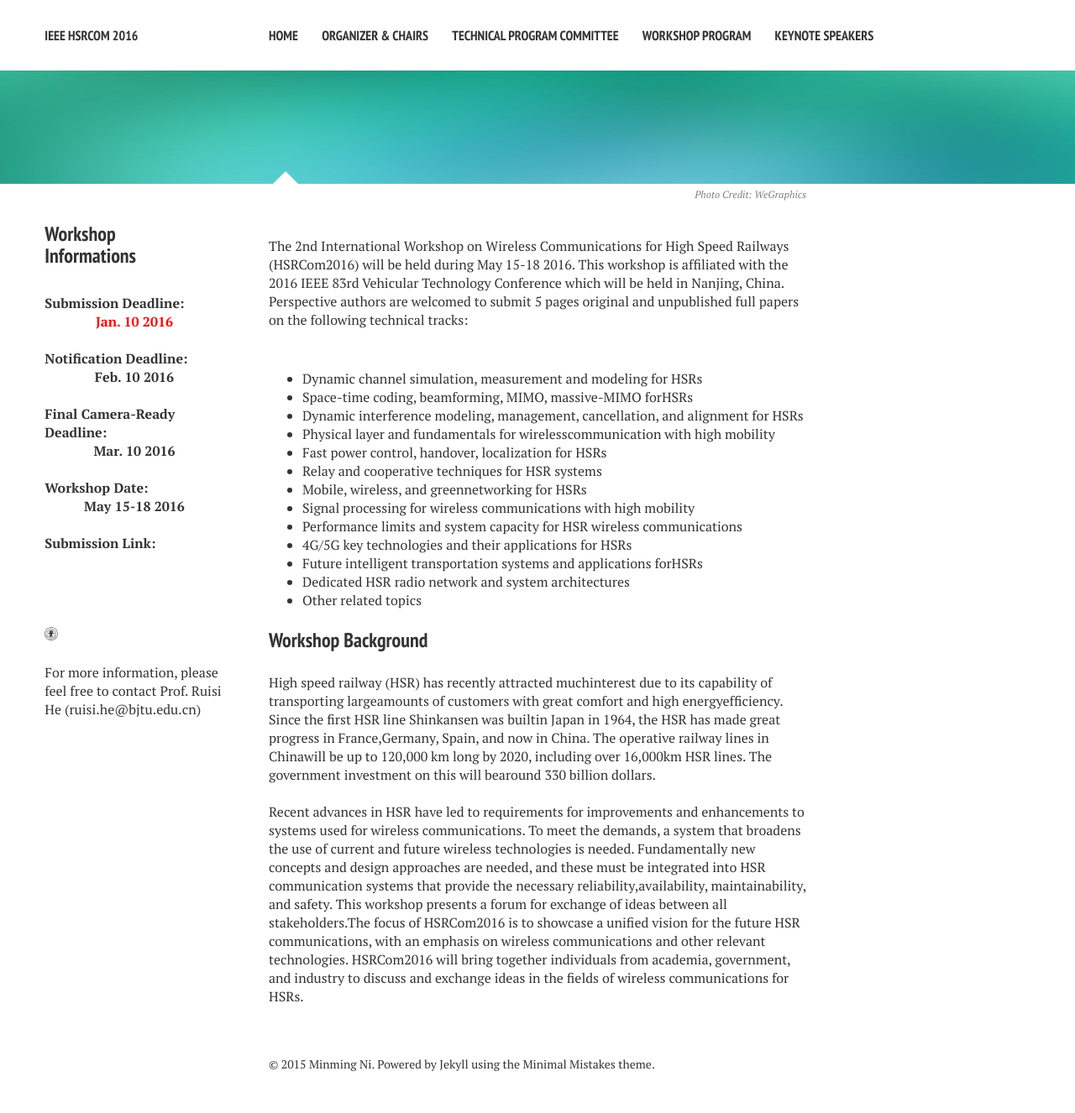
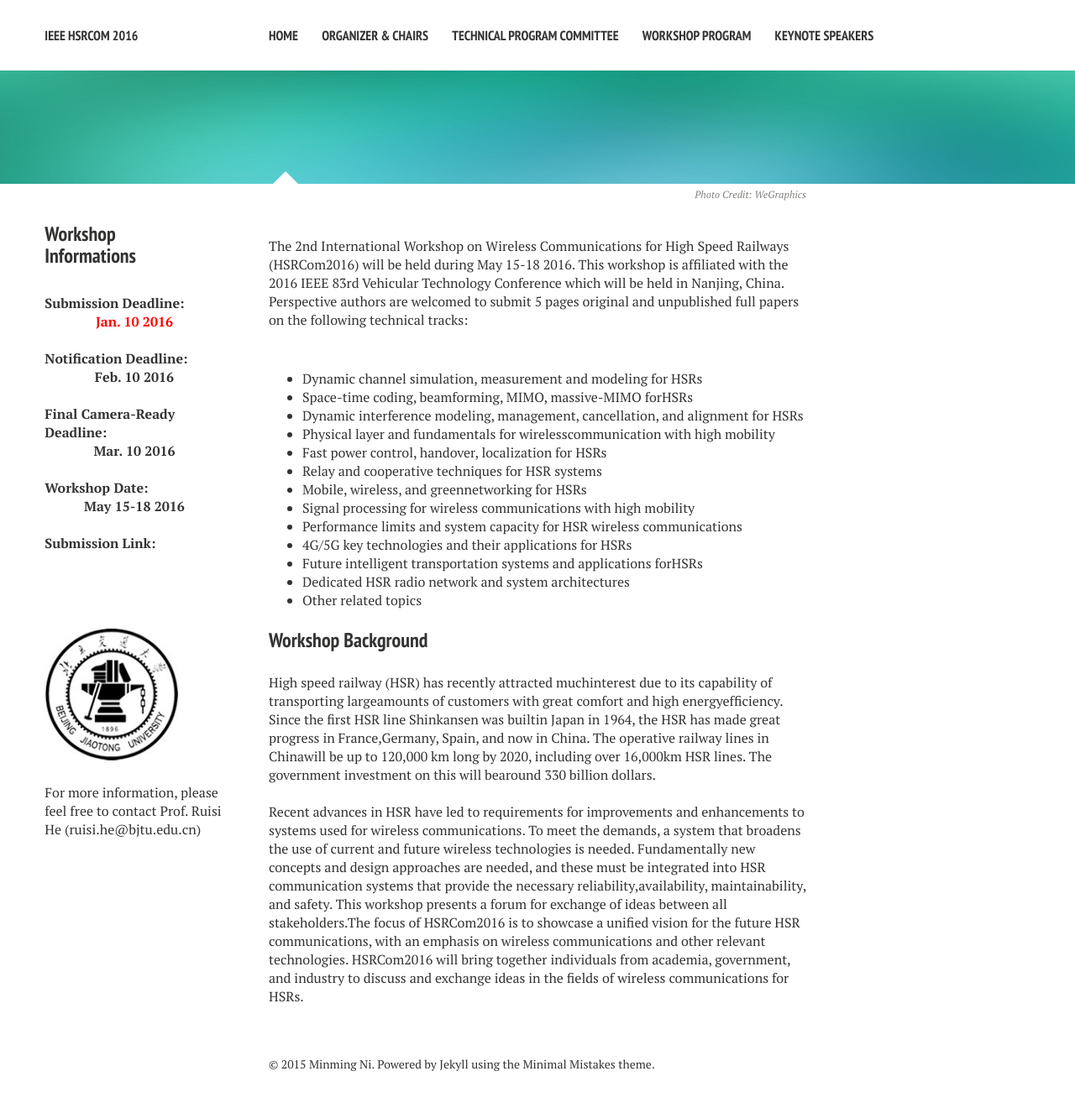
Before and after one commit to maxxx437/hsrcom2016, a Jekyll site: the page built from index.md, in a window 1280 px wide. Shown: the whole page at 84% size. Built offline with Jekyll 4.4.1, drawn with Linux system fonts in a browser that asks for light colours; nearby versions of some CDN libraries.

Commit message:
Update _author-bio.html

```diff
--- a/_includes/_author-bio.html
+++ b/_includes/_author-bio.html
@@ -39,7 +39,7 @@
 <BR>
 <BR>
 <html>
-<img src="//maxxx437.github.io/hsrcom2016/images/BJTU%20Logo.jpg" width=16 height=16>
+<img src="//maxxx437.github.io/hsrcom2016/images/BJTU%20Logo.jpg" width=160 height=160>
 </html>
 <BR>
 <BR>
```
